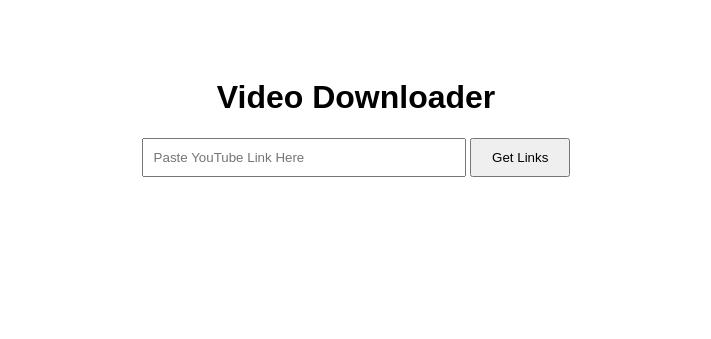
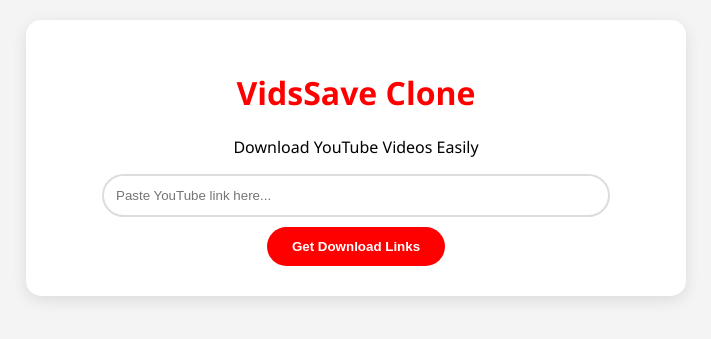
Before and after one commit to mdtamimjd/vd1, a Flask app: page / in a window 1280 px wide. Shown: the top 339 px of the page, without its empty margins (284-995 px from the left). Run offline with Flask 3, Linux system fonts and the light colour scheme; some libraries are stand-ins or nearby versions.

Commit message:
Update index.html

```diff
--- a/templates/index.html
+++ b/templates/index.html
@@ -1,46 +1,85 @@
 <!DOCTYPE html>
 <html lang="en">
 <head>
-    <title>Simple Video Downloader</title>
+    <meta charset="UTF-8">
+    <meta name="viewport" content="width=device-width, initial-scale=1.0">
+    <title>VidsSave Clone - Free Downloader</title>
     <style>
-        body { font-family: sans-serif; text-align: center; padding: 50px; }
-        input { width: 300px; padding: 10px; }
-        button { padding: 10px 20px; cursor: pointer; }
-        #result { margin-top: 20px; }
-        img { max-width: 200px; }
+        :root { --primary: #ff0000; --dark: #1a1a1a; }
+        body { font-family: 'Segoe UI', Tahoma, Geneva, Verdana, sans-serif; background: #f4f4f4; margin: 0; padding: 20px; text-align: center; }
+        .container { max-width: 600px; margin: auto; background: white; padding: 30px; border-radius: 15px; box-shadow: 0 4px 15px rgba(0,0,0,0.1); }
+        h1 { color: var(--primary); }
+        input { width: 80%; padding: 12px; border: 2px solid #ddd; border-radius: 25px; outline: none; transition: 0.3s; }
+        input:focus { border-color: var(--primary); }
+        button { padding: 12px 25px; background: var(--primary); color: white; border: none; border-radius: 25px; cursor: pointer; font-weight: bold; margin-top: 10px; }
+        #result { margin-top: 30px; display: none; }
+        .thumb { width: 100%; border-radius: 10px; margin-bottom: 15px; }
+        .dl-btn { display: block; background: #28a745; color: white; text-decoration: none; padding: 10px; margin: 5px 0; border-radius: 5px; }
+        .loading { display: none; color: #555; margin-top: 10px; }
     </style>
 </head>
 <body>
-    <h1>Video Downloader</h1>
-    <input type="text" id="url" placeholder="Paste YouTube Link Here">
-    <button onclick="fetchVideo()">Get Links</button>
 
-    <div id="result"></div>
+<div class="container">
+    <h1>VidsSave Clone</h1>
+    <p>Download YouTube Videos Easily</p>
 
-    <script>
-        async function fetchVideo() {
-            const url = document.getElementById('url').value;
-            const resDiv = document.getElementById('result');
-            resDiv.innerHTML = "Processing...";
+    <input type="text" id="videoUrl" placeholder="Paste YouTube link here...">
+    <br>
+    <button onclick="downloadVideo()">Get Download Links</button>
 
+    <div id="loading" class="loading">Processing... Please wait...</div>
+
+    <div id="result">
+        <h3 id="title"></h3>
+        <img id="thumbnail" class="thumb" src="" alt="thumbnail">
+        <div id="links"></div>
+    </div>
+</div>
+
+<script>
+    async function downloadVideo() {
+        const url = document.getElementById('videoUrl').value;
+        const loading = document.getElementById('loading');
+        const result = document.getElementById('result');
+        const linksDiv = document.getElementById('links');
+
+        if(!url) return alert("Please paste a link!");
+
+        loading.style.display = "block";
+        result.style.display = "none";
+        linksDiv.innerHTML = "";
+
+        try {
             const formData = new FormData();
             formData.append('url', url);
 
             const response = await fetch('/get_info', { method: 'POST', body: formData });
             const data = await response.json();
 
-            if (data.error) {
-                resDiv.innerHTML = "Error: " + data.error;
+            if(data.error) {
+                alert("Error: " + data.error);
             } else {
-                let html = `<h3>${data.title}</h3><img src="${data.thumbnail}"><br>`;
+                document.getElementById('title').innerText = data.title;
+                document.getElementById('thumbnail').src = data.thumbnail;
+
                 data.formats.forEach(f => {
-                    if(f.format_note) {
-                        html += `<a href="${f.url}" target="_blank">Download ${f.format_note}</a><br>`;
-                    }
+                    const a = document.createElement('a');
+                    a.href = f.url;
+                    a.className = 'dl-btn';
+                    a.target = '_blank';
+                    a.innerText = `Download MP4 (${f.quality})`;
+                    linksDiv.appendChild(a);
                 });
-                resDiv.innerHTML = html;
+                result.style.display = "block";
             }
+        } catch (e) {
+            alert("Something went wrong!");
+        } finally {
+            loading.style.display = "none";
         }
-    </script>
+    }
+</script>
+
 </body>
 </html>
```
